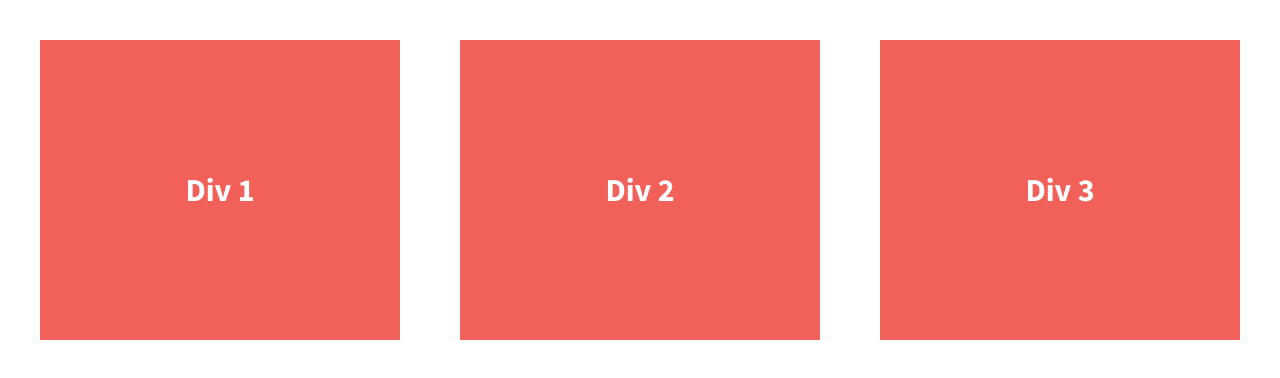
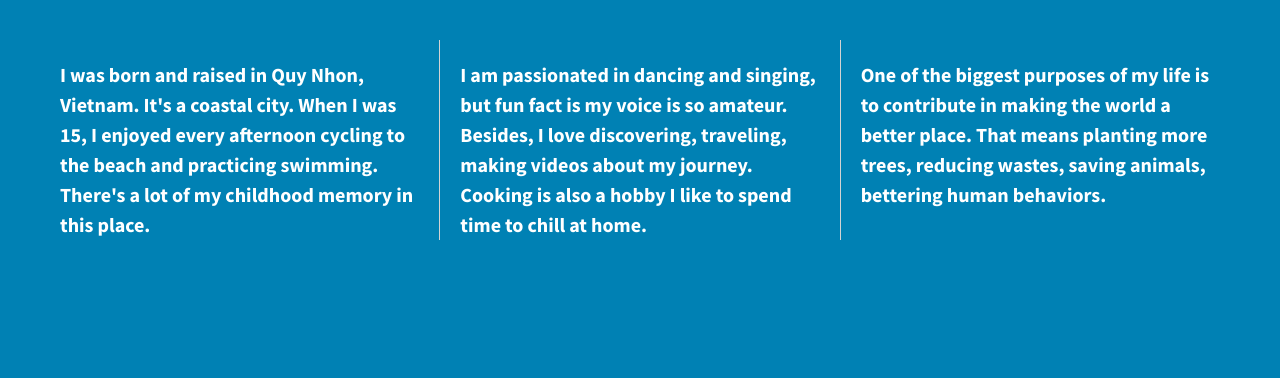
Before and after one commit to viet-v/206-divs-flexbox-starter, a plain HTML site: page index.html in a window 1280 px wide. Drawn offline with nearby package versions, Linux system fonts and the light colour scheme.

Commit message:
Added text in index and customize in css

```diff
--- a/css/main.css
+++ b/css/main.css
@@ -97,7 +97,7 @@ textarea {
 
 
 html {
-  background-color: #fff;
+  background-color: rgb(0, 129, 180);
   height: 100%;
 }
 
@@ -119,13 +119,17 @@ body {
   /*give the divs a width of 30%, add display:flex, set justify-content and align-items to center*/
   color: #fff;
   line-height: 1.5em;
-  font-size: 1.6em;
-  background-color: #f16059;
-  height: 300px;
+  font-size: 1em;
+  height: 200px;
   width: 30%;
   display: flex;
   justify-content: center;
-  align-items: center;
+  align-items: baseline;
+  padding: 0 1em;
+}
+
+.div-2, .div-3 {
+    border-left: 1px solid lightgray;
 }
 
 
--- a/index.html
+++ b/index.html
@@ -23,13 +23,13 @@
 
         <section class="wrapper">
             <div class="div-1">
-                Div 1
+                <p>I was born and raised in Quy Nhon, Vietnam. It's a coastal city. When I was 15, I enjoyed every afternoon cycling to the beach and practicing swimming. There's a lot of my childhood memory in this place.</p>
             </div>
             <div class="div-2">
-                Div 2
+                <p>I am passionated in dancing and singing, but fun fact is my voice is so amateur. Besides, I love discovering, traveling, making videos about my journey. Cooking is also a hobby I like to spend time to chill at home.</p>
             </div>
             <div class="div-3">
-                Div 3
+                <p>One of the biggest purposes of my life is to contribute in making the world a better place. That means planting more trees, reducing wastes, saving animals, bettering human behaviors.</p>
             </div>
         </section>
 
```
